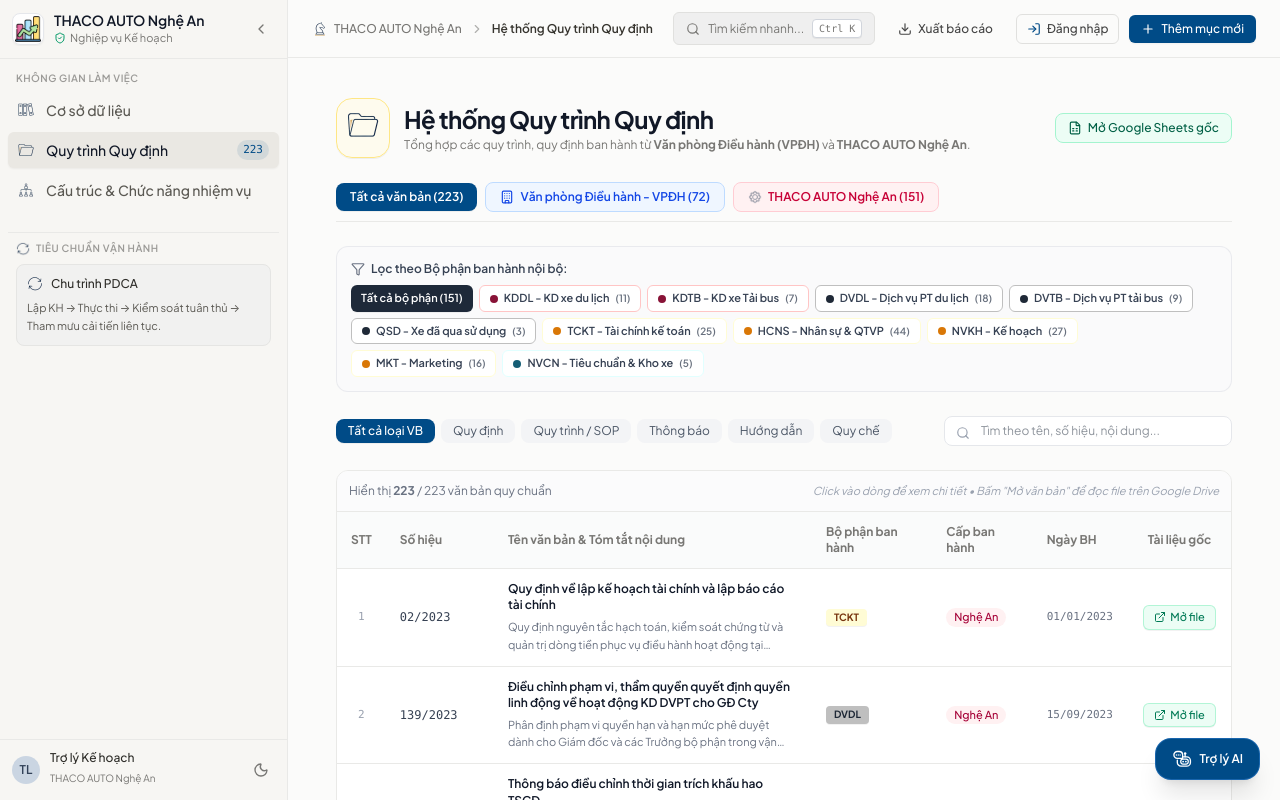
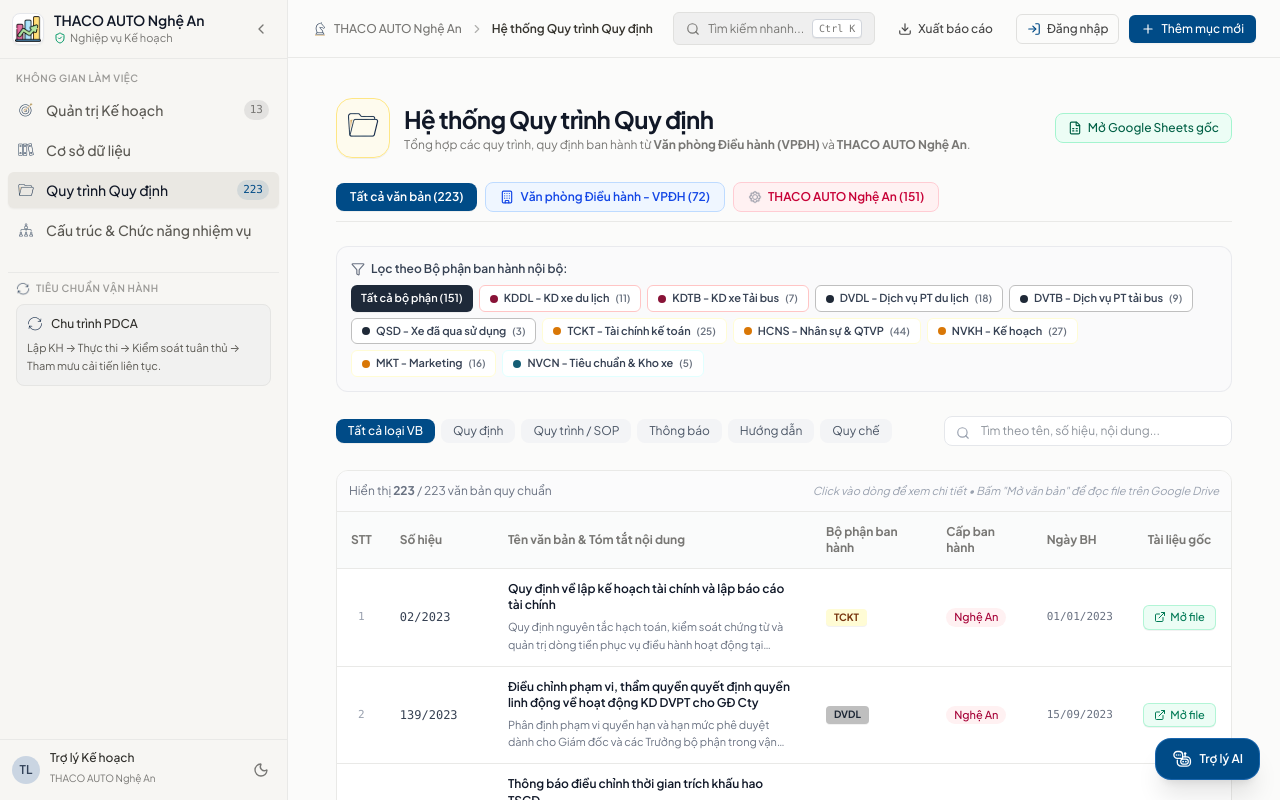
Before and after one commit to thacoautona/plan-dept, a React (Vite) app: page / in a window 1280 px wide. Built offline with nearby package versions, Linux system fonts and the light colour scheme.

Commit message:
feat: hien thi cong khai muc Quan tri Ke hoach cho moi nguoi

```diff
--- a/src/App.tsx
+++ b/src/App.tsx
@@ -84,7 +84,7 @@ export function App() {
 
   // If user logs out or is not admin and is on an admin-only tab, redirect to governance
   useEffect(() => {
-    if (!isAdmin && (activeTab === 'dashboard' || activeTab === 'planning' || activeTab === 'digital')) {
+    if (!isAdmin && (activeTab === 'dashboard' || activeTab === 'digital')) {
       setActiveTab('governance');
     }
   }, [isAdmin, activeTab]);
--- a/src/components/Sidebar.tsx
+++ b/src/components/Sidebar.tsx
@@ -50,7 +50,7 @@ export const Sidebar: React.FC<SidebarProps> = ({
       iconName: 'target_goal' as AppIconName,
       badge: stats.plansCount,
       desc: 'Mục tiêu, Tiến độ & KPI',
-      adminOnly: true
+      adminOnly: false
     },
     {
       id: 'database' as ActiveTab,
```
